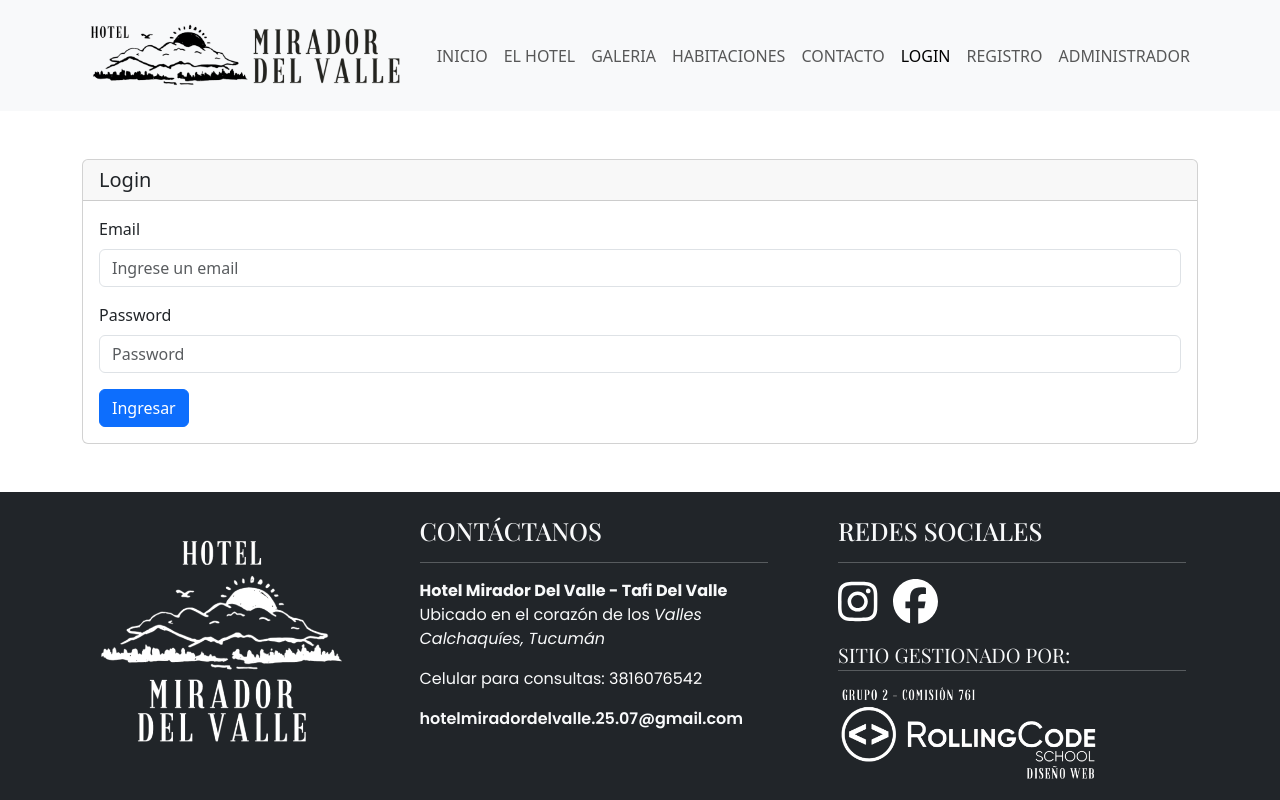
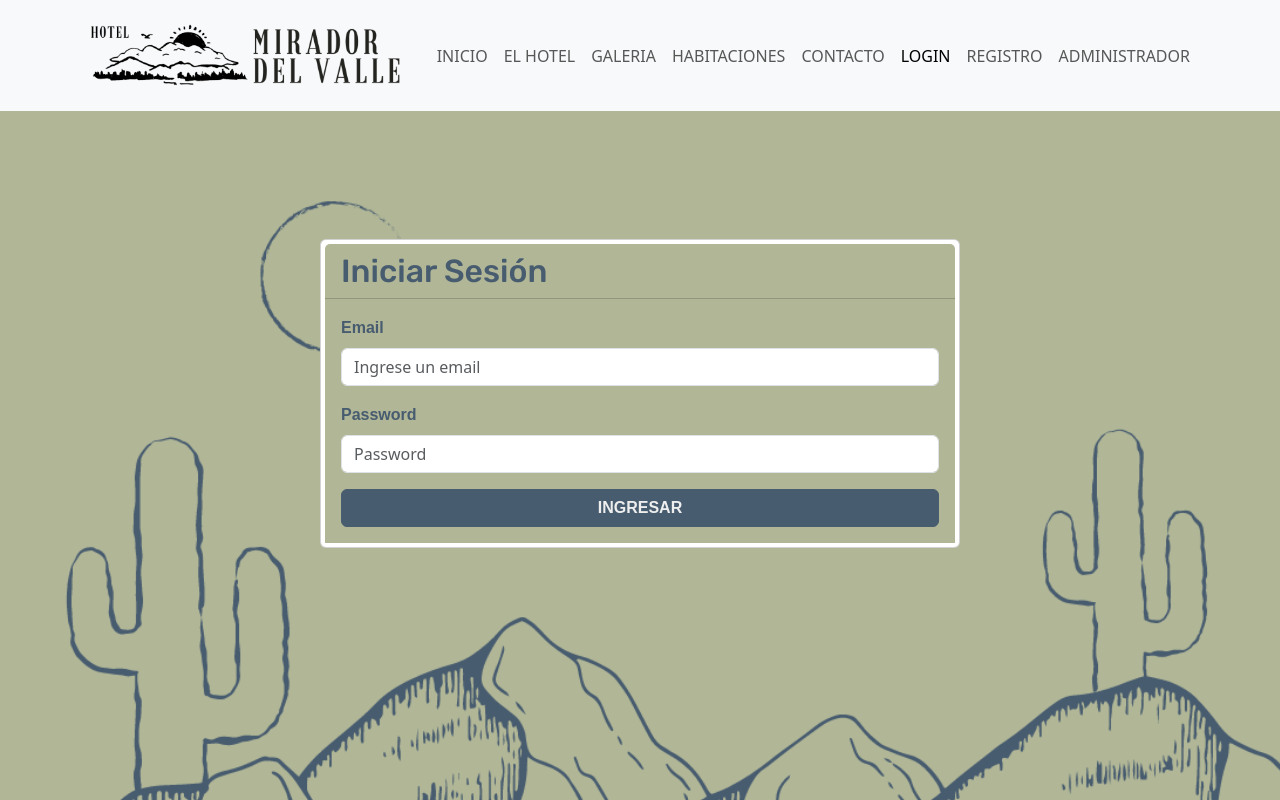
Before and after one commit to lucasecapdevila/hotel-mirador-del-valle, a React (Vite) app: page /login in a window 1280 px wide. Shown: the top 800 px of the page. Built offline with nearby package versions, Linux system fonts and the light colour scheme; no server answers; a web font is replaced by a local one.

Commit message:
agrego estilos a la página

```diff
--- a/src/App.css
+++ b/src/App.css
@@ -236,6 +236,37 @@ a.btnDetalleHabitacion:hover {
 #iconerror{
   width: 90px;
 }
+/*login*/
+.card.cardLogin {
+  width: 50% !important;
+  margin-top: 10%;
+}
+.cardLogin .card-header{
+  background: #b0b696;
+  color:#485c70;
+}
+.cardLogin .card-body{
+  background: #b0b696;
+  color:#485c70;
+}
+button.btnLogin {
+  background: #485c70;
+  border: #485c70 0.1em solid;
+  color: #eeeeee;
+  width: 50%;
+}
+button.btnLogin:hover{
+  background: #526980;
+  border: #485c70 0.1em solid;
+  color: #eeeeee;
+  width: 50%;
+}
+.fondoLogin{
+  height: 900px;
+  background-image: url("../src/assets/fondo-login.png");
+  background-size:cover;
+  background-repeat: no-repeat;
+}
 
 @media only screen and (max-width: 767px) {
   .tituloPrincipal h1 {
@@ -261,9 +292,17 @@ a.btnDetalleHabitacion:hover {
   .descripcionerror{
     margin-bottom: 0px;
   }
+  .card.cardLogin {
+    width: 100% !important;
+
+  }
+  .fondoLogin{
+    height: 500px;
+  }
 }
 @media (min-width: 768px) and (max-width: 1200px){
   .gmailText{
     font-size: 12px;
   }
+
 }
--- a/src/App.jsx
+++ b/src/App.jsx
@@ -10,6 +10,7 @@ import RutasProtegidas from "./components/routes/RutasProtegidas";
 import RutasAdmin from "./components/routes/RutasAdmin";
 import Login from "./components/pages/Login";
 function App() {
+
   return (
     <BrowserRouter>
       <Menu />
--- a/src/components/pages/Login.jsx
+++ b/src/components/pages/Login.jsx
@@ -32,13 +32,14 @@ const Login = ({setUsuarioLogueado}) => {
   };
 
   return (
-    <Container className="mainSection">
-      <Card className="my-5">
-        <Card.Header as="h5">Login</Card.Header>
+    <div className="mainPage fondoLogin">
+        <div className="d-flex justify-content-center">
+      <Card className="cardLogin p-md-1">
+        <Card.Header className="titulos fs-2" as="h5">Iniciar Sesión</Card.Header>
         <Card.Body>
           <Form onSubmit={handleSubmit(onSubmit)}>
             <Form.Group className="mb-3" controlId="formBasicEmail">
-              <Form.Label>Email</Form.Label>
+              <Form.Label className="textos fw-bold">Email</Form.Label>
               <Form.Control
                 type="email"
                 placeholder="Ingrese un email"
@@ -64,7 +65,7 @@ const Login = ({setUsuarioLogueado}) => {
             </Form.Group>
 
             <Form.Group className="mb-3" controlId="formBasicPassword">
-              <Form.Label>Password</Form.Label>
+              <Form.Label className="textos fw-bold">Password</Form.Label>
               <Form.Control
                 type="password"
                 placeholder="Password"
@@ -86,13 +87,14 @@ const Login = ({setUsuarioLogueado}) => {
               </Form.Text>
             </Form.Group>
 
-            <Button variant="primary" type="submit">
-              Ingresar
+            <Button className="btnLogin w-100 fw-bold textos" type="submit">
+              INGRESAR
             </Button>
           </Form>
         </Card.Body>
       </Card>
-    </Container>
+    </div>
+    </div>
   );
 };
 
```
Also changed, not shown: src/assets/fondo-login.png (added).
